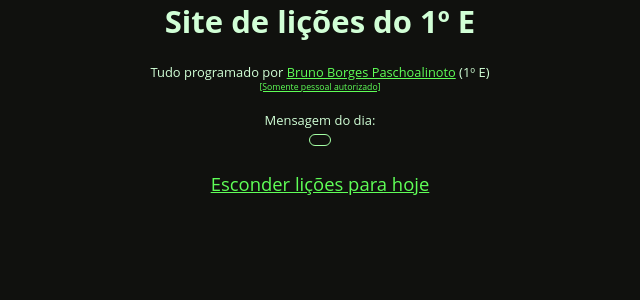
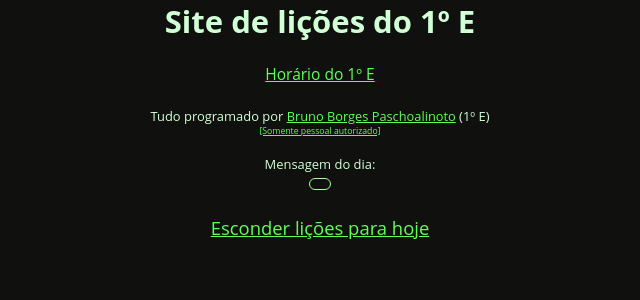
Before and after one commit to Bruno02468/licao_mendel, a PHP site: page / in a window 1280 px wide. Shown: the top 300 px of the page, without its empty margins (320-960 px from the left). Run offline with PHP 8.4, Linux system fonts and the light colour scheme.

Commit message:
horario pls

```diff
--- a/extras/estilo.css
+++ b/extras/estilo.css
@@ -131,7 +131,7 @@ button, input[type=button], input[type=submit] {
 
 /* Dimensões do horário. */
 .horario {
-    max-width: 25%;
+    max-width: 50%;
     margin: 5px;
 }
 
--- a/extras/javascript.js
+++ b/extras/javascript.js
@@ -48,7 +48,7 @@ for (var index in feitas) {
 
 function horario() {
     var hor = document.getElementById("hor");
-    var img = "<img class='horario' src='horario.png' alt='Horário do 1º E'><br>";
+    var img = "<img class='horario' src='horarios/1E.png' alt='Horário do 1º E'><br>";
     if (hor.innerHTML == "") {
         hor.innerHTML = img;
     } else {
@@ -56,11 +56,6 @@ function horario() {
     }
 }
 
-function brasil() {
-    var hue = document.getElementById("hue");
-    hue.play();
-}
-
 var link = document.getElementById("meulink");
 if (location.href.indexOf("agenda") > -1) {
     link.innerHTML = "[Ver lições por ordem de entrega]";
--- a/index.php
+++ b/index.php
@@ -163,6 +163,9 @@ foreach ($licoes as $licao) {
     <body>
         <?php include_once("extras/ga.php"); ?>
         <h1>Site de lições do <?php echo $nome; ?></h1>
+        <a href="javascript:void(0)" onclick="horario();">Horário do 1º E</a><br>
+        <a href='horario.png' title='Clique para ver o tamanho completo.' target="_blank" id="hor"></a>
+        <br>
         <small>
             Tudo programado por <a target="_blank" href="contato.html">Bruno Borges Paschoalinoto</a> (1º E)<br>
             <small><small><a href="ademir/">[Somente pessoal autorizado]</a><br></small></small>
```
Also changed, not shown: 1 other file.
